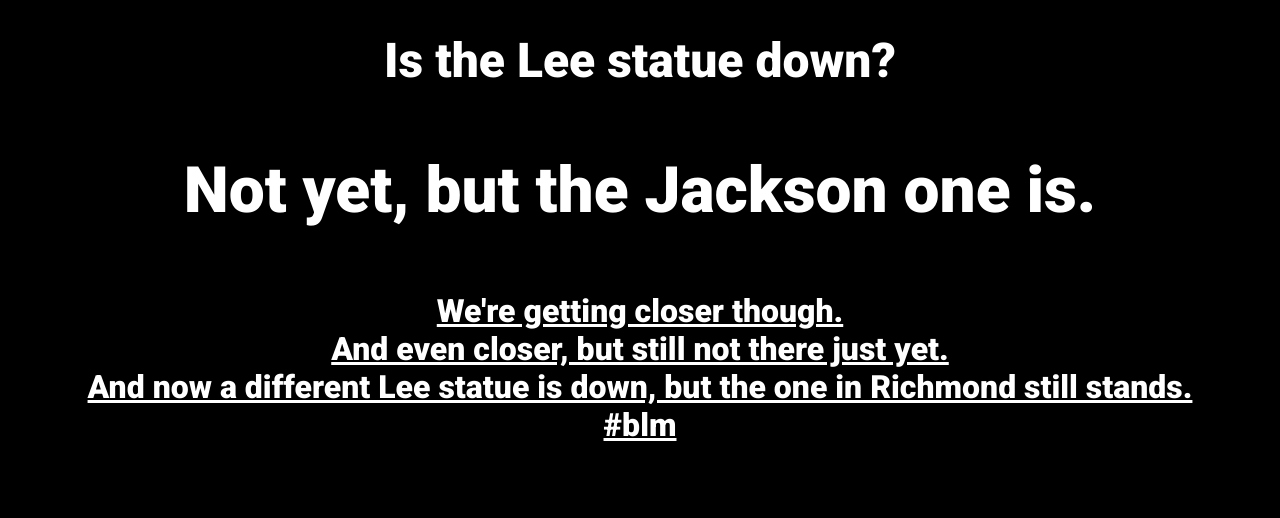
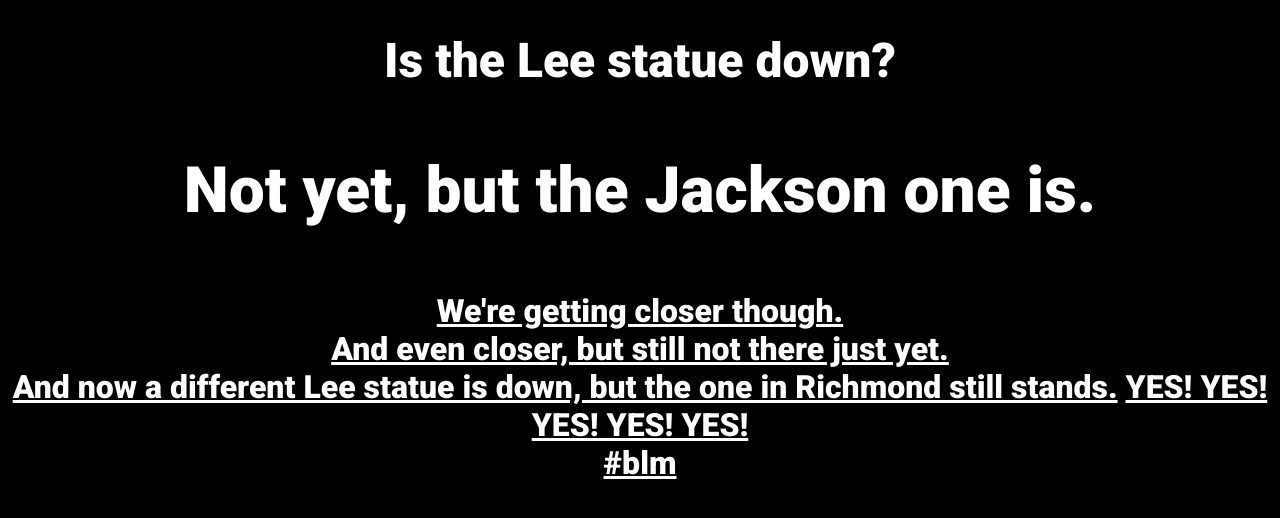
Before and after one commit to gfpierce/istheleestatuedown, a plain HTML site: page index.html in a window 1280 px wide. Drawn offline with Linux system fonts and the light colour scheme.

Commit message:
Update index.html

```diff
--- a/index.html
+++ b/index.html
@@ -16,6 +16,7 @@
             <a href="https://richmond.com/news/state-and-regional/watch-now-virginia-museum-says-lee-statue-formerly-at-u-s-capitol-will-tell-story/article_89a3ed86-e46b-5781-82ca-4b6e1de16018.html">And even closer, but still not there just yet.</a>
             <br/>
             <a href="https://www.npr.org/2021/07/10/1014926659/charlottesville-removes-robert-e-lee-statue-that-sparked-a-deadly-rally">And now a different Lee statue is down, but the one in Richmond still stands.</a>
+            <a href="https://richmond.com/news/local/lee-statue-on-richmonds-monument-avenue-will-be-removed-wednesday-morning/article_564094aa-7a89-5a34-8c9b-155c9dcaf990.html">YES! YES! YES! YES! YES!</a>
         </div>
         <div>
             <a id="blm" href="https://blacklivesmatters.carrd.co/#comps" target="_blank">#blm</a>
```
